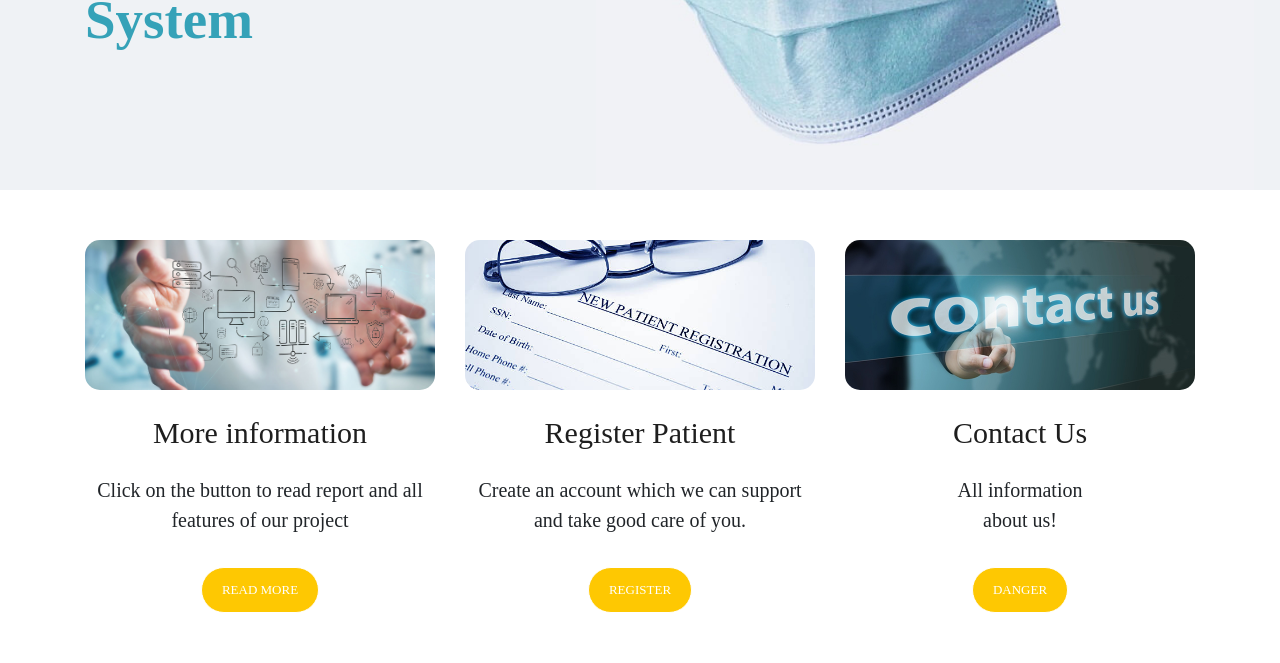
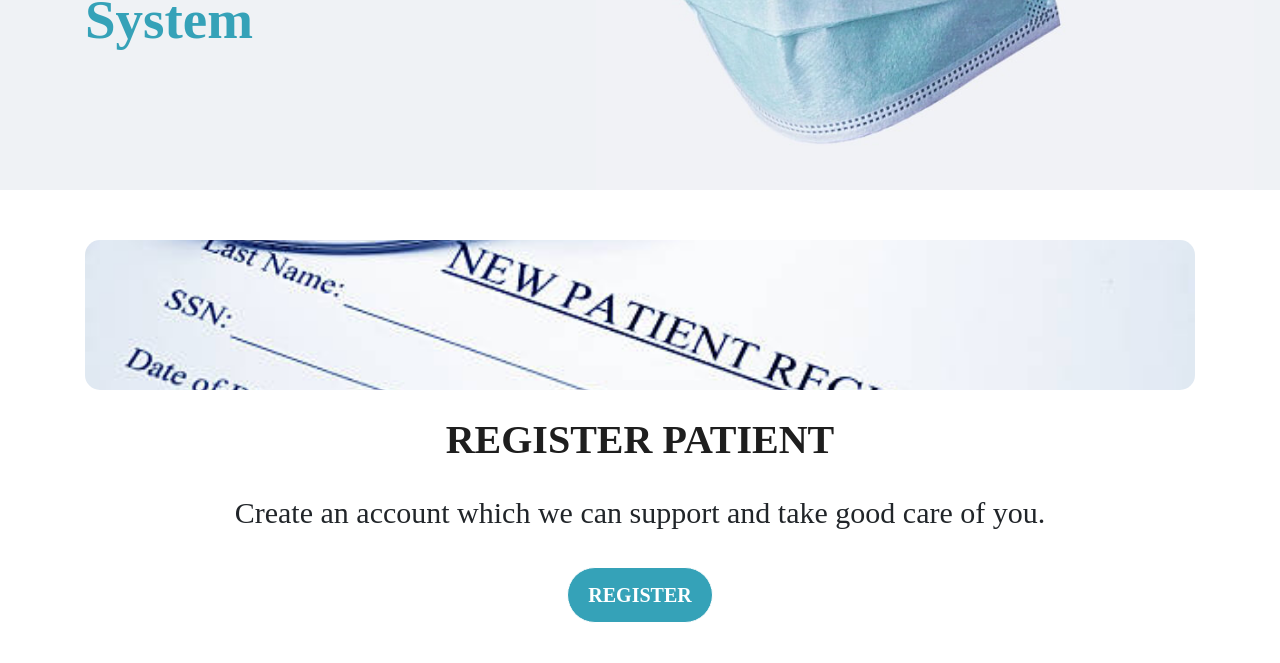
Before and after one commit to naulkun7/Hospital-Management-System-Web, a PHP site: page / in a window 1280 px wide. Shown: the part 372-1035 px from the top of the page. Run offline with PHP 8.4, Linux system fonts and the light colour scheme; grey boxes are pictures that could not be loaded.

Commit message:
update ui main page

```diff
--- a/asset/css/base.css
+++ b/asset/css/base.css
@@ -1,4 +1,4 @@
-@import url('https://fonts.googleapis.com/css2?family=Inria+Serif:ital,wght@0,300;0,400;0,700;1,300;1,400;1,700&display=swap');
+@import url("https://fonts.googleapis.com/css2?family=Inria+Serif:ital,wght@0,300;0,400;0,700;1,300;1,400;1,700&display=swap");
 
 :root {
   --color-text-blue: #35a2b8;
@@ -11,7 +11,7 @@
 }
 
 * {
-  font-family: 'Inria Serif', serif;
+  font-family: "Inria Serif", serif;
   box-sizing: border-box;
 }
 
@@ -28,7 +28,7 @@
 .button:hover {
   color: var(--color-yellow);
   transition: all 0.4s;
-  border: 1px solid var(--color-yellow)
+  border: 1px solid var(--color-yellow);
 }
 
 .button-yellow {
@@ -39,13 +39,15 @@
   background-color: var(--color-text-white);
 }
 
-.button-purple {
-  background-color: var(--color-purple);
+.button-blue {
+  background-color: var(--color-text-blue);
 }
 
-
-.button-purple:hover {
-  background-color: var(--color-pink);
+.button-blue:hover {
+  color: var(--color-text-blue);
+  transition: all 0.4s;
+  background-color: var(--color-text-white);
+  border: 1px solid var(--color-text-blue);
 }
 
 /* end button  */
--- a/index.php
+++ b/index.php
@@ -43,41 +43,16 @@ include("asset/css/base.css") ?>
   <div class="section9">
     <div class="container">
       <div class="row row2">
-        <div class="col-lg-4 col-md-6">
-          <div class="tag" id="moreinfo">
-            <img src="./img/moreinfo.jpg" alt="blog-item-01" />
-            <div class="tag-content">
-              <a href="#" class="title">More information</a>
-              <p class="desc">
-                Click on the button to read report and all features of our project
-              </p>
-              <a href="https://drive.google.com/drive/folders/1hQIMl28yTX1B-RTUwq1cX2lPGwLK1wGC"
-                class="button button-yellow" target="_blank">READ MORE</a>
-            </div>
-          </div>
-        </div>
-        <div class="col-lg-4 col-md-6">
+        <div class="col-lg-12 col-md-12">
           <div class="tag" id="register">
             <img src="./img/registerpatient.jpg" alt="blog-item-01" alt="blog-item-02" />
             <div class="tag-content">
-              <a href="#" class="title">Register Patient</a>
-              <p class="desc">
+              <a href="#" class="title" style="font-weight: 700; font-size: 40px">REGISTER PATIENT</a>
+              <p class="desc" style="font-size: 30px">
                 Create an account which we can support and take good care of you.
               </p>
-              <a href="patientaccount.php" class="button button-yellow">REGISTER</a>
-            </div>
-          </div>
-        </div>
-        <div class="col-lg-4 col-md-6">
-          <div class="tag">
-            <img src="./img/contactus.jpg" alt="blog-item-01" alt="blog-item-02" />
-
-            <div class="tag-content">
-              <a href="#" class="title" target="_blank">Contact Us</a>
-              <p class="desc">
-                All information <br> about us!
-              </p>
-              <a href="#" class="button button-yellow">DANGER</a>
+              <a href="patientaccount.php" class="button button-blue"
+                style="font-size:20px"><strong>REGISTER</strong></a>
             </div>
           </div>
         </div>
@@ -86,13 +61,44 @@ include("asset/css/base.css") ?>
   </div>
   </div>
 
+
+
+
   <div class="section3">
     <div class="container">
-      <div class="inner-content">
-        <iframe
-          src="https://www.google.com/maps/embed?pb=!1m18!1m12!1m3!1d3918.131719788131!2d106.79904467588085!3d10.877584789277451!2m3!1f0!2f0!3f0!3m2!1i1024!2i768!4f13.1!3m3!1m2!1s0x3174d8a415a9d221%3A0x550c2b41569376f9!2zVHLGsOG7nW5nIMSQ4bqhaSBo4buNYyBRdeG7kWMgVOG6vyAtIMSQ4bqhaSBo4buNYyBRdeG7kWMgZ2lhIFRQLkhDTQ!5e0!3m2!1svi!2s!4v1682512870711!5m2!1svi!2s"
-          width="600" height="450" style="border:0; width:100%" allowfullscreen="" loading="lazy"
-          referrerpolicy="no-referrer-when-downgrade"></iframe>
+      <div class="row">
+        <div class="col-6">
+          <div class="map">
+            <iframe
+              src="https://www.google.com/maps/embed?pb=!1m18!1m12!1m3!1d3918.131719788131!2d106.79904467588085!3d10.877584789277451!2m3!1f0!2f0!3f0!3m2!1i1024!2i768!4f13.1!3m3!1m2!1s0x3174d8a415a9d221%3A0x550c2b41569376f9!2zVHLGsOG7nW5nIMSQ4bqhaSBo4buNYyBRdeG7kWMgVOG6vyAtIMSQ4bqhaSBo4buNYyBRdeG7kWMgZ2lhIFRQLkhDTQ!5e0!3m2!1svi!2s!4v1682512870711!5m2!1svi!2s"
+              width="600" height="450" style="border:0; width:100%" allowfullscreen="" loading="lazy"
+              referrerpolicy="no-referrer-when-downgrade"></iframe>
+          </div>
+        </div>
+        <div class="col-6">
+          <div class="contact">
+            <h2 class="title">
+              CONTACT US
+            </h2>
+            <ul class="listMember">
+              <li class="member">Nguyễn Hoàng Thiên Phúc - ITITIU20279</li>
+              <li class="member">Nguyễn Hoàng Luân - ITITIU20012</li>
+              <li class="member">Trần Quang Trí - ITITIU20325</li>
+              <li class="member">Nguyễn Lê Thành Tài - ITITIU20298</li>
+              <li class="member">Nghĩa</li>
+            </ul>
+          </div>
+        </div>
+      </div>
+    </div>
+  </div>
+
+  <div id="more_info">
+    <div class="container">
+      <div class="content">
+        <a href="">
+          MORE INFORMATION
+        </a>
       </div>
     </div>
   </div>
```
Also changed, not shown: asset/css/style.css (+57 -0 lines).
